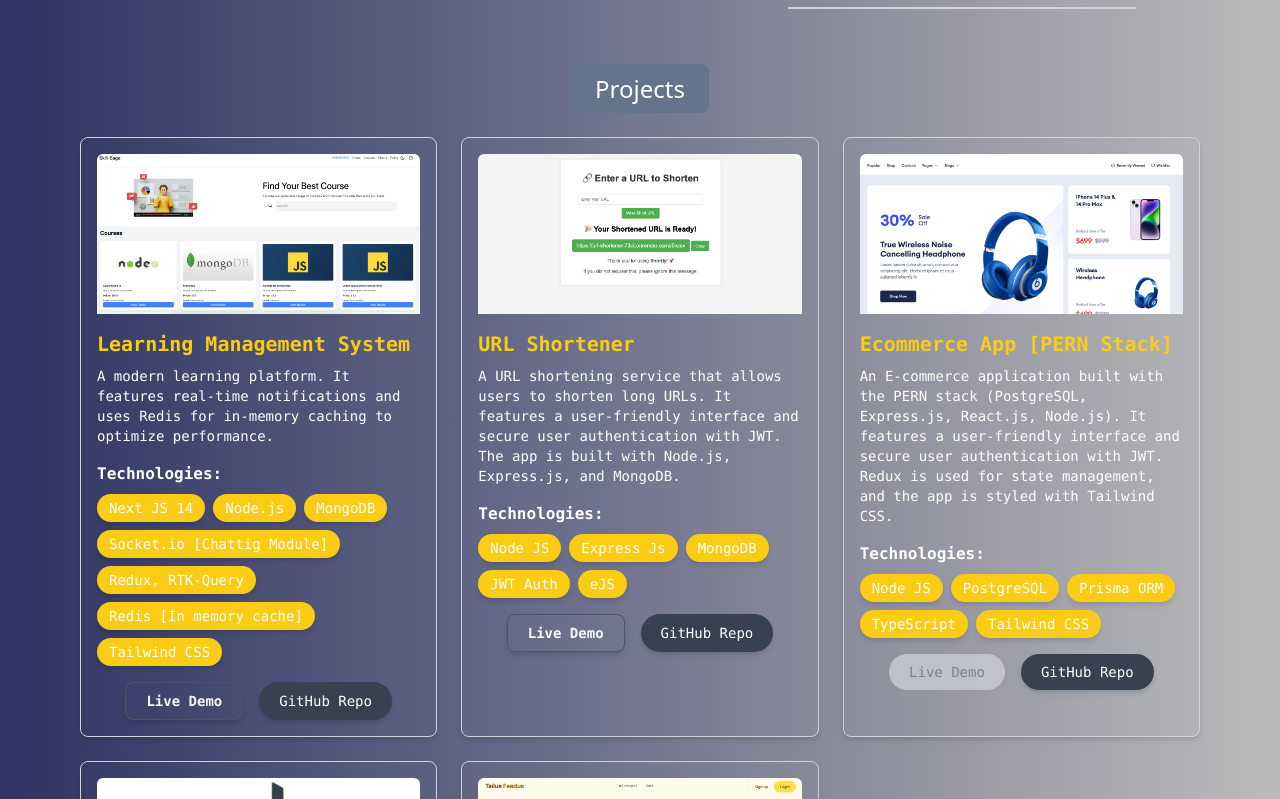
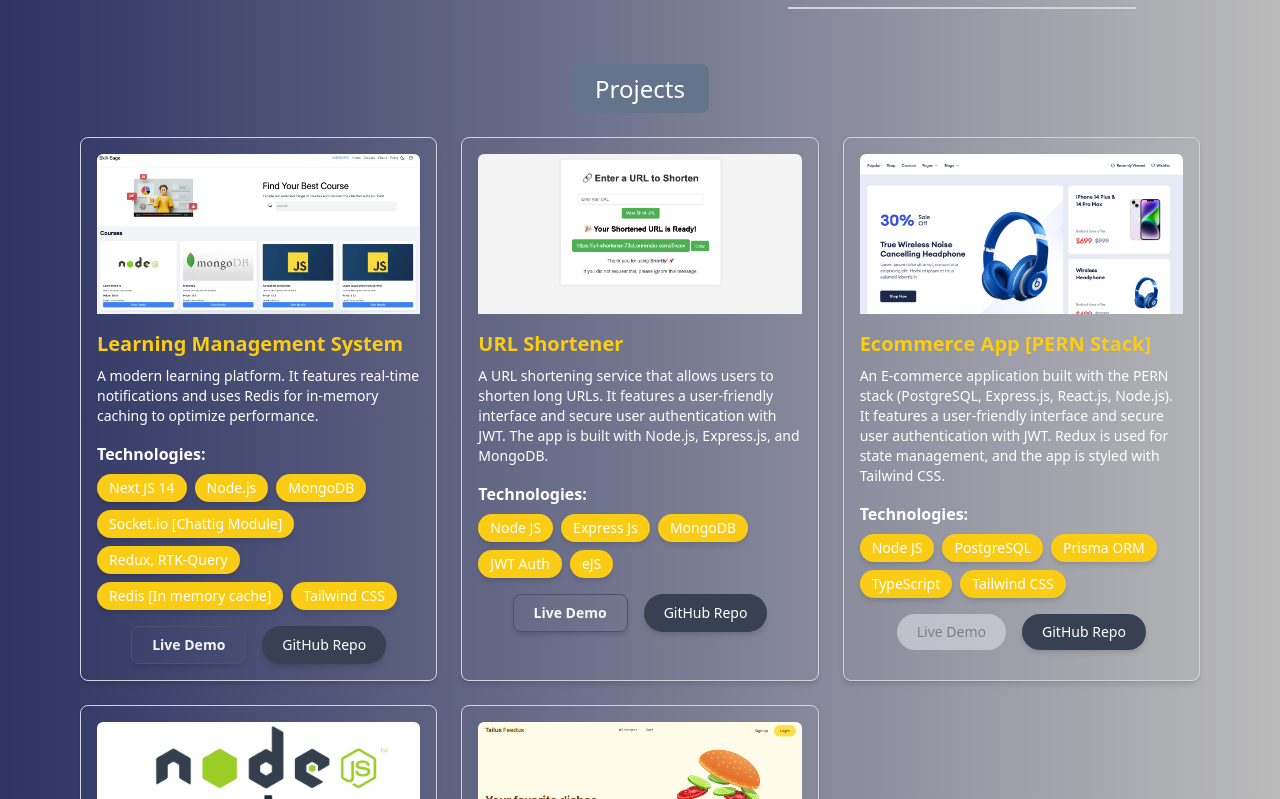
Before and after one commit to SharifuzzamanShaon/my-portfolio, a React (Vite) app: page / in a window 1280 px wide. Shown: the part 1361-2160 px from the top of the page. Built offline with nearby package versions, Linux system fonts and the light colour scheme.

Commit message:
update ProjectCard component: change font style to use Poppins

```diff
--- a/src/components/ProjectCard.jsx
+++ b/src/components/ProjectCard.jsx
@@ -2,7 +2,7 @@ import React from "react";
 
 const ProjectCard = ({ project }) => {
   return (
-    <div className="border border-gray-300 dark:border-gray-700 rounded-lg shadow-md p-4 transition-transform transform hover:scale-105 hover:shadow-lg duration-300 font-mono">
+    <div className="border border-gray-300 dark:border-gray-700 rounded-lg shadow-md p-4 transition-transform transform hover:scale-105 hover:shadow-lg duration-300 font-poppins">
       <img
         src={project.image}
         alt={project.name}
```
